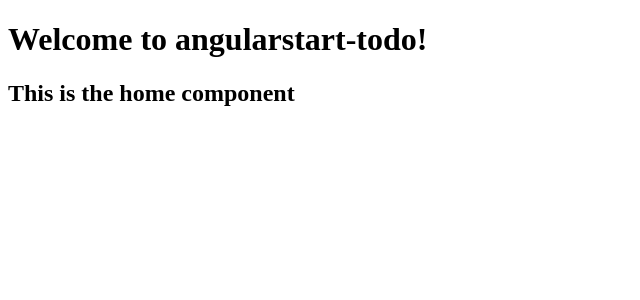
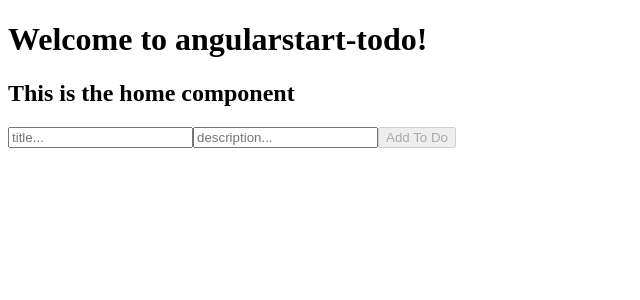
Before and after one commit to Kit-dev-droid/angularstart-todo-ongoing, an Angular app: page /home in a window 1280 px wide. Shown: the top 300 px of the page, without its empty margins (0-640 px from the left). Built offline with nearby package versions, Linux system fonts and the light colour scheme.

Commit message:
added basic form

```diff
--- a/src/app/home/home.component.ts
+++ b/src/app/home/home.component.ts
@@ -1,7 +1,17 @@
 import { Component } from '@angular/core';
+import { TodoFormComponnent } from './ui/todo-form.component';
+import { Todo } from '../shared/interfaces/todo';
 
 @Component({
   selector: 'app-home',
-  template: `<h2>This is the home component</h2>`,
+  template: `
+  <h2>This is the home component</h2>
+  <app-todo-form (todoSubmitted)="createTodo($event)"/>
+  `,
+  imports: [TodoFormComponnent],
 })
-export default class HomeComponent {}
+export default class HomeComponent {
+  createTodo(todo: Todo){
+    console.log(todo);
+  }
+}
--- /dev/null
+++ b/src/app/home/ui/todo-form.component.ts
@@ -0,0 +1,29 @@
+import { Component, inject, output } from "@angular/core";
+import { FormBuilder, ReactiveFormsModule,Validators } from "@angular/forms";
+import { Todo } from '../../shared/interfaces/todo';
+
+@Component({
+    selector:'app-todo-form',
+    template: `
+            <form [formGroup] = "todoForm" (ngSubmit) = "todoSubmitted.emit(todoForm.getRawValue())">
+
+                <input type="text" formControlName="title" placeholder="title..."/>
+                <input type="text" formControlName="description" placeholder="description..."/>
+                <button [disabled]="!todoForm.valid" type="submit">Add To Do</button>
+            </form>
+            `,
+    imports:[ReactiveFormsModule],
+
+})
+
+export class TodoFormComponnent {
+    private fb = inject(FormBuilder);
+
+    //validatiors.required makes the title a required field
+    todoForm = this.fb.nonNullable.group({
+        title: ['',Validators.required],
+        description:[''],
+    });
+
+    todoSubmitted = output<Todo>();
+}
--- /dev/null
+++ b/src/app/shared/interfaces/todo.ts
@@ -0,0 +1,4 @@
+export interface Todo {
+    title: string;
+    description:string;
+}
```
